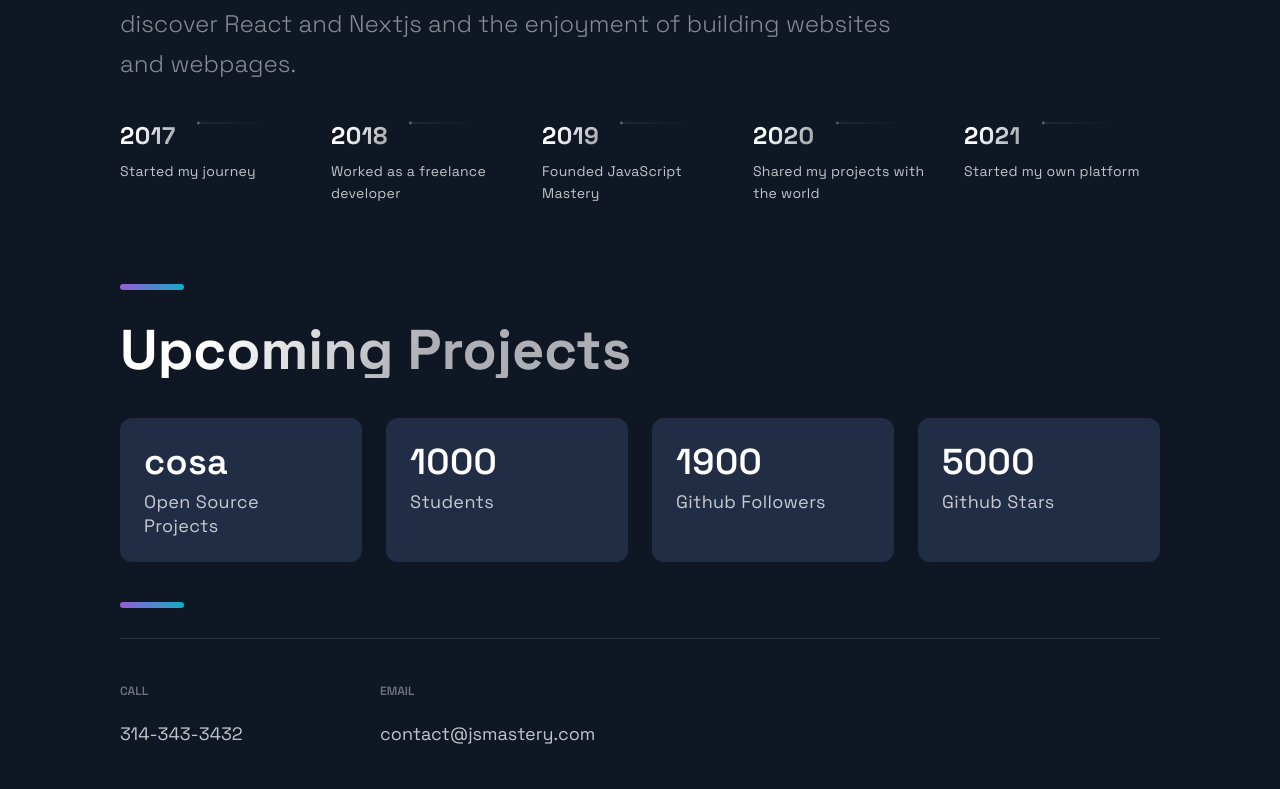
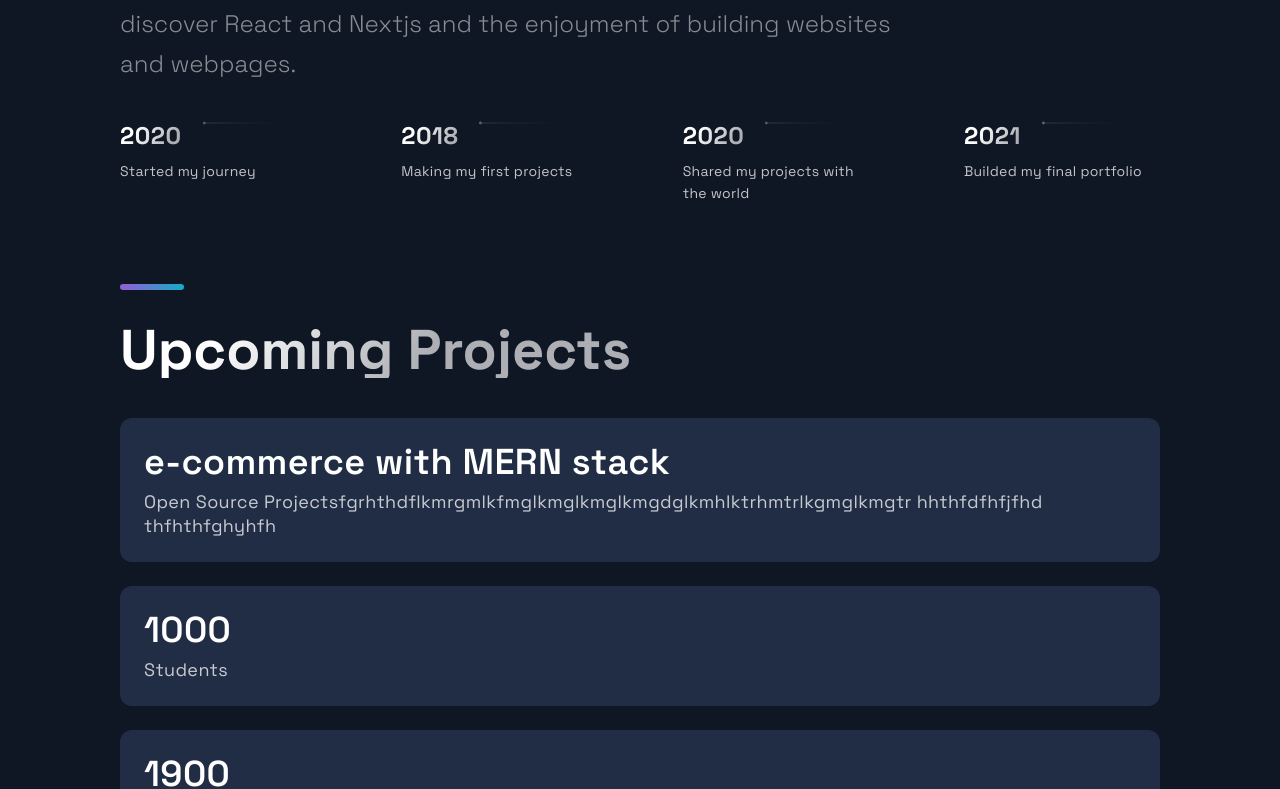
Before and after one commit to davidms5/portfolio-next, a Next.js app: page / in a window 1280 px wide. Shown: the part 2536-3325 px from the top of the page. Built offline with nearby package versions, Linux system fonts and the light colour scheme.

Commit message:
volviendo a ajustar logros component

```diff
--- a/src/components/Acomplishments/Acomplishments.js
+++ b/src/components/Acomplishments/Acomplishments.js
@@ -4,7 +4,7 @@ import { Section, SectionDivider, SectionTitle } from '../../styles/GlobalCompon
 import { Box, Boxes, BoxNum, BoxText } from './AcomplishmentsStyles';
 
 const data = [
-  { number: "cosa", text: 'Open Source Projects'},
+  { number: "e-commerce with MERN stack", text: 'Open Source Projectsfgrhthdflkmrgmlkfmglkmglkmglkmgdglkmhlktrhmtrlkgmglkmgtr hhthfdfhfjfhd thfhthfghyhfh'},
   { number: 1000, text: 'Students', },
   { number: 1900, text: 'Github Followers', },
   { number: 5000, text: 'Github Stars', }
--- a/src/components/Acomplishments/AcomplishmentsStyles.js
+++ b/src/components/Acomplishments/AcomplishmentsStyles.js
@@ -3,7 +3,7 @@ import styled from "styled-components"
 export const Boxes = styled.div`
   width: 100%;
   display: grid;
-  grid-template-columns: repeat(4, 1fr);
+  grid-template-columns: repeat(auto-fill, 1fr);
   gap: 24px;
   margin: 24px 0 40px;
 
@@ -15,7 +15,7 @@ export const Boxes = styled.div`
 
   @media ${props => props.theme.breakpoints.sm}{
     display: grid;
-    grid-template-columns: repeat(2, 1fr);
+    grid-template-columns: repeat(auto-fill, 1fr);
     gap: 10px;
     max-width: 500px;
     margin: 24px auto;
@@ -25,8 +25,9 @@ export const Boxes = styled.div`
 export const Box = styled.div`
   background: #212D45;
   border-radius: 12px;
-  height: 144px;
+  height: 100%;
   padding: 24px;
+
   @media ${props => props.theme.breakpoints.lg} {
     height: 210px;
 
@@ -38,7 +39,7 @@ export const Box = styled.div`
   }
 
   @media ${props => props.theme.breakpoints.sm} {
-    height: 110px;
+    height: auto;
     padding: 12px;
 
     &:nth-child(2n){
--- a/src/components/TimeLine/TimeLine.js
+++ b/src/components/TimeLine/TimeLine.js
@@ -43,7 +43,7 @@ const Timeline = () => {
   }, []);
 
   return (
-    <Section >
+    <Section id='about'>
       <SectionTitle>About Me</SectionTitle>
 
         <AboutMe>
--- a/src/constants/constants.js
+++ b/src/constants/constants.js
@@ -42,9 +42,8 @@ let otra_lista  = [
 ]
 
 export const TimeLineData = [
-  { year: 2017, text: 'Started my journey', },
-  { year: 2018, text: 'Worked as a freelance developer', },
-  { year: 2019, text: 'Founded JavaScript Mastery', },
+  { year: 2020, text: 'Started my journey', },
+  { year: 2018, text: 'Making my first projects', },
   { year: 2020, text: 'Shared my projects with the world', },
-  { year: 2021, text: 'Started my own platform', },
+  { year: 2021, text: 'Builded my final portfolio', },
 ];
```
